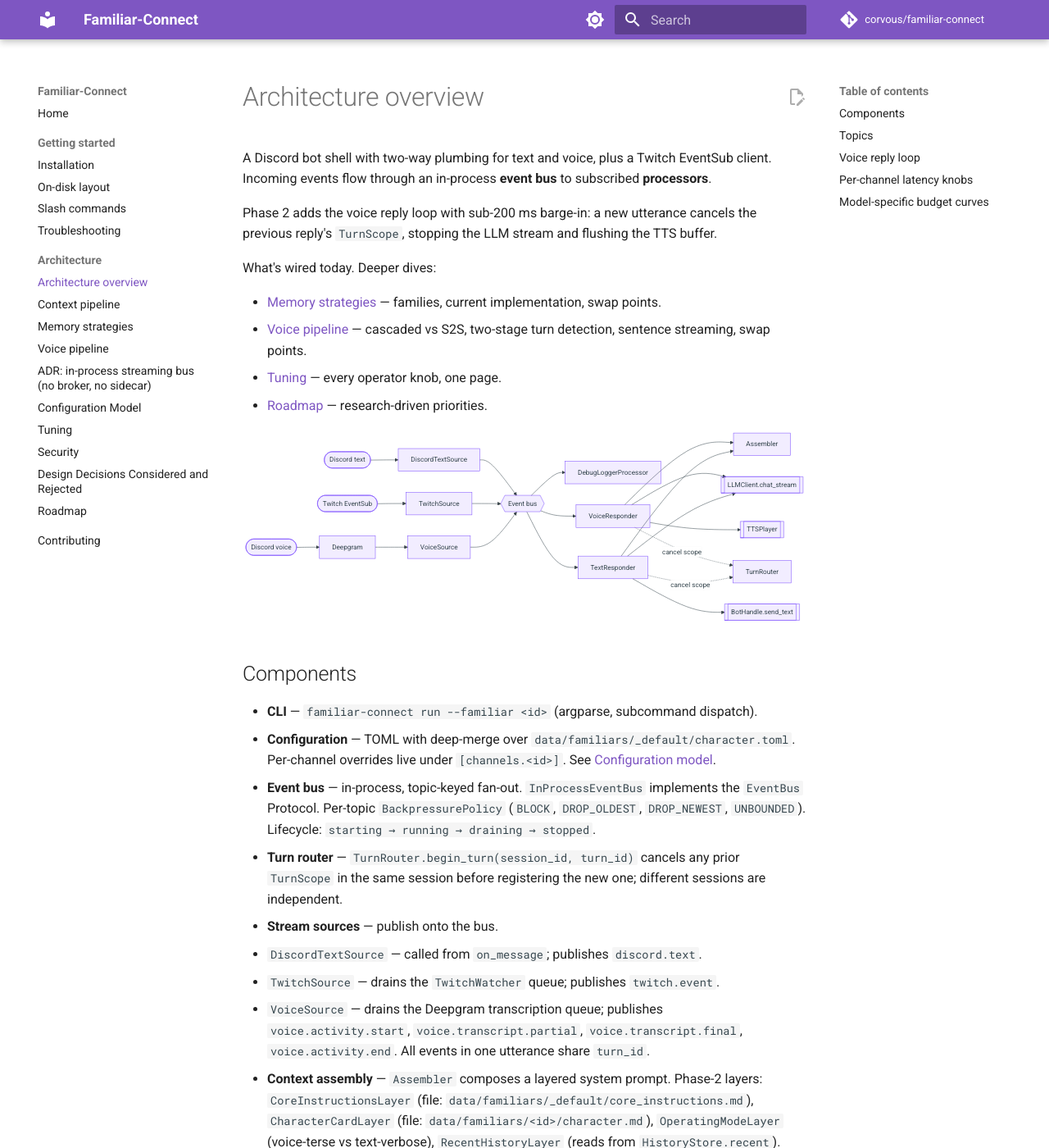
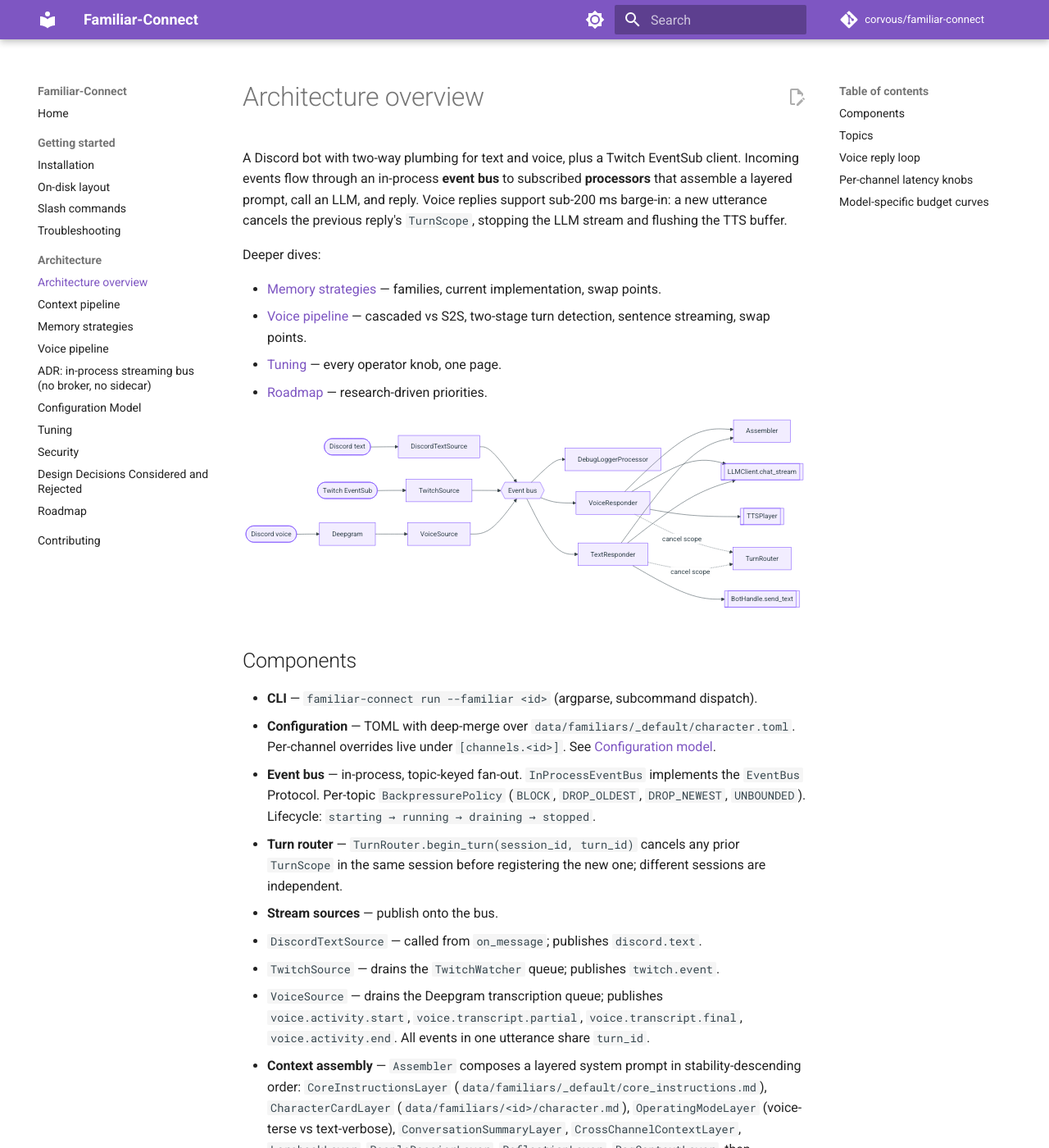
Before and after one commit to CorVous/Familiar-Connect, an MkDocs documentation site: the page built from docs/architecture/overview.md, in a window 1280 px wide and 1400 px high. Shown: the whole window at 82% size. Built offline with MkDocs 1.6.1 and Material for MkDocs 9.7.7, drawn with Linux system fonts in a browser that asks for light colours; comment, search, counter and statistics services are not loaded; some of the changed text lies outside the part shown.

Commit message:
docs: remove stale phase language and update re-arch docs
- index.md: replace "no reply path" stub description with accurate
  summary of full reply pipeline (TextResponder + VoiceResponder,
  memory store with facts/summaries/reflections/embeddings).
- overview.md intro: drop "Phase 2 adds…" — shipped; describe current
  state directly.
- overview.md context-assembly bullet: list all live layers in
  stability-descending order instead of Phase-2/Phase-3 split.
- overview.md prompt_layers note: drop "Phase 3's richer layer stack"
  reference; clarify field is parsed but reordering is not yet wired.
- overview.md SQLite bullet: add AsyncHistoryStore — the async proxy
  that keeps SQLite off the event loop via a single-threaded executor.
- context-pipeline.md cold-cache: replace "Phase-3 behaviour is
  instrumentation only" with "Currently instrumentation only" (Phase 3
  memory features shipped; cold-cache responses still pending).

https://claude.ai/code/session_01FsN64Gs8KgAJZkMa9dBzFC

```diff
--- a/docs/architecture/overview.md
+++ b/docs/architecture/overview.md
@@ -1,14 +1,13 @@
 # Architecture overview
 
-A Discord bot shell with two-way plumbing for text and voice, plus a
-Twitch EventSub client. Incoming events flow through an in-process
-**event bus** to subscribed **processors**.
+A Discord bot with two-way plumbing for text and voice, plus a Twitch
+EventSub client. Incoming events flow through an in-process **event bus**
+to subscribed **processors** that assemble a layered prompt, call an LLM,
+and reply. Voice replies support sub-200 ms barge-in: a new utterance
+cancels the previous reply's `TurnScope`, stopping the LLM stream and
+flushing the TTS buffer.
 
-Phase 2 adds the voice reply loop with sub-200 ms barge-in: a new
-utterance cancels the previous reply's `TurnScope`, stopping the
-LLM stream and flushing the TTS buffer.
-
-What's wired today. Deeper dives:
+Deeper dives:
 
 - [Memory strategies](memory-strategies.md) — families, current
   implementation, swap points.
@@ -54,7 +53,7 @@ flowchart LR
   - `DiscordTextSource` — called from `on_message`; publishes `discord.text`.
   - `TwitchSource` — drains the `TwitchWatcher` queue; publishes `twitch.event`.
   - `VoiceSource` — drains the Deepgram transcription queue; publishes `voice.activity.start`, `voice.transcript.partial`, `voice.transcript.final`, `voice.activity.end`. All events in one utterance share `turn_id`.
-- **Context assembly** — `Assembler` composes a layered system prompt. Phase-2 layers: `CoreInstructionsLayer` (file: `data/familiars/_default/core_instructions.md`), `CharacterCardLayer` (file: `data/familiars/<id>/character.md`), `OperatingModeLayer` (voice-terse vs text-verbose), `RecentHistoryLayer` (reads from `HistoryStore.recent`). Phase-3 adds rolling summary, cross-channel summary, and FTS-backed RAG.
+- **Context assembly** — `Assembler` composes a layered system prompt in stability-descending order: `CoreInstructionsLayer` (`data/familiars/_default/core_instructions.md`), `CharacterCardLayer` (`data/familiars/<id>/character.md`), `OperatingModeLayer` (voice-terse vs text-verbose), `ConversationSummaryLayer`, `CrossChannelContextLayer`, `LorebookLayer`, `PeopleDossierLayer`, `ReflectionLayer`, `RagContextLayer`, then `RecentHistoryLayer` (user/assistant messages, not system text). See [Context pipeline](context-pipeline.md).
 - **LLM** — `LLMClient` exposes `chat()` (blocking) and `chat_stream()` (async-iterator of content deltas). The streaming variant releases the process-wide rate-limit semaphore as soon as the request is accepted so barge-in cancellation isn't starved.
 - **TTSPlayer** — `speak(text, scope=...)` returns when playback finishes or the turn scope is cancelled. Production default is `DiscordVoicePlayer`, which synthesizes via the configured TTS client and pushes the resulting PCM through `voice_client.play(...)`. When no TTS client is configured the loop falls back to `LoggingTTSPlayer`, which only logs intended speech. `MockTTSPlayer` is used in tests.
 - **BotHandle** — adapter exposed to the lifecycle wiring so bus-only processors can post back to Discord without taking a direct `discord.Bot` reference. Carries `send_text(channel_id, content)`, a `trigger_typing(channel_id)` async-context-manager factory that surfaces Discord's "Bot is typing…" indicator while a reply streams, a `typing_interrupt` policy seam that translates `on_typing` events into turn cancellations and bot-pingpong backoff (see [Discord text channel knobs](tuning.md#discord-text-channel-knobs)), and a `voice_runtime: dict[int, VoiceRuntime]` map populated by `/subscribe-voice`.
@@ -68,7 +67,7 @@ flowchart LR
 - **Transcription** — Deepgram streaming client. The instance loaded at startup acts as a *template*: `clone()` is called once per Discord user that speaks. Diarization stays off — Discord delivers per-SSRC audio, so attribution is exact and not AI-inferred. Knobs live in `[providers.stt.deepgram]`; defaults bias toward fewer mid-sentence cuts (`endpointing_ms=500`, `utterance_end_ms=1500`, `smart_format=true`, `punctuate=true`). Optional `keyterms` biases nova-3 toward project jargon and member display names. Every TOML field has a matching `DEEPGRAM_*` override for container deployments — see [Tuning § STT — Deepgram](tuning.md#stt-deepgram).
 - **TTS synthesis** — Azure / Cartesia / Gemini clients behind a uniform `TTSResult` shape. `DiscordVoicePlayer` calls `synthesize(text)` and pushes the mono PCM (after stereo conversion) through pycord's voice client. When no TTS client is configured `LoggingTTSPlayer` is used.
 - **OpenRouter LLM client** — one `LLMClient` per call-site slot.
-- **SQLite history store** — `data/familiars/<id>/history.db`. Raw `turns` table is the source of truth; `summaries`, `cross_context_summaries`, and `people_dossiers` are watermarked side-indices.
+- **SQLite history store** — `data/familiars/<id>/history.db`. Raw `turns` table is the source of truth; `summaries`, `cross_context_summaries`, `people_dossiers`, `facts`, `fact_embeddings`, and `reflections` are watermarked side-indices. `AsyncHistoryStore` (`history/async_store.py`) wraps `HistoryStore` in an async facade, dispatching every call to the store's single-threaded `ThreadPoolExecutor` so SQLite is never touched from the event loop.
 - **Subscription registry** — `data/familiars/<id>/subscriptions.toml`, written by the subscribe/unsubscribe slash commands.
 - **Twitch EventSub** — client code present; its queue is drained by `TwitchSource` onto the bus.
 
@@ -149,9 +148,9 @@ playback halted. Verified end-to-end (bus subscribe pattern) by
 - `total_tokens` — post-assembly trim cap for this channel only. Overrides
   the `[budget.<tier>].total_tokens` envelope so high-traffic channels can
   be given a tighter budget without touching the global tier default.
-- `prompt_layers` — ordered list of layer names (currently parsed but
-  applied only via the default ordering; per-channel reordering lands
-  with Phase 3's richer layer stack).
+- `prompt_layers` — ordered list of layer names (parsed but not yet
+  applied; the assembler always uses the default stability-descending
+  order regardless of this field).
 - `message_rendering` — `"prefixed"` (always include
   `[HH:MM display_name]` content prefix; UTC) or `"name_only"`
   (rely on the OpenAI `name` field alone — save tokens in DMs).
```
Also changed, not shown: docs/architecture/context-pipeline.md (+3 -4 lines), docs/index.md (+6 -4 lines).
